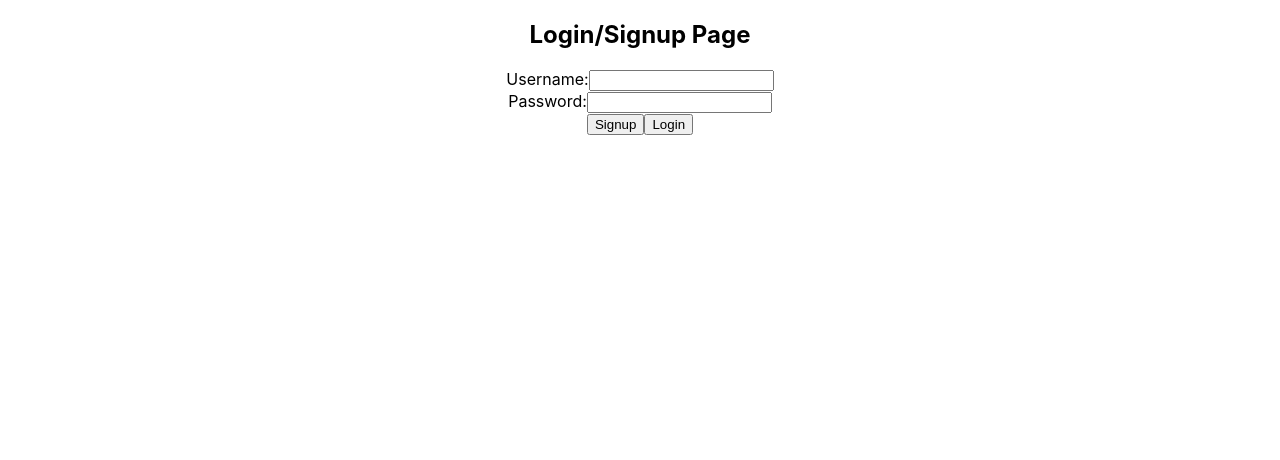
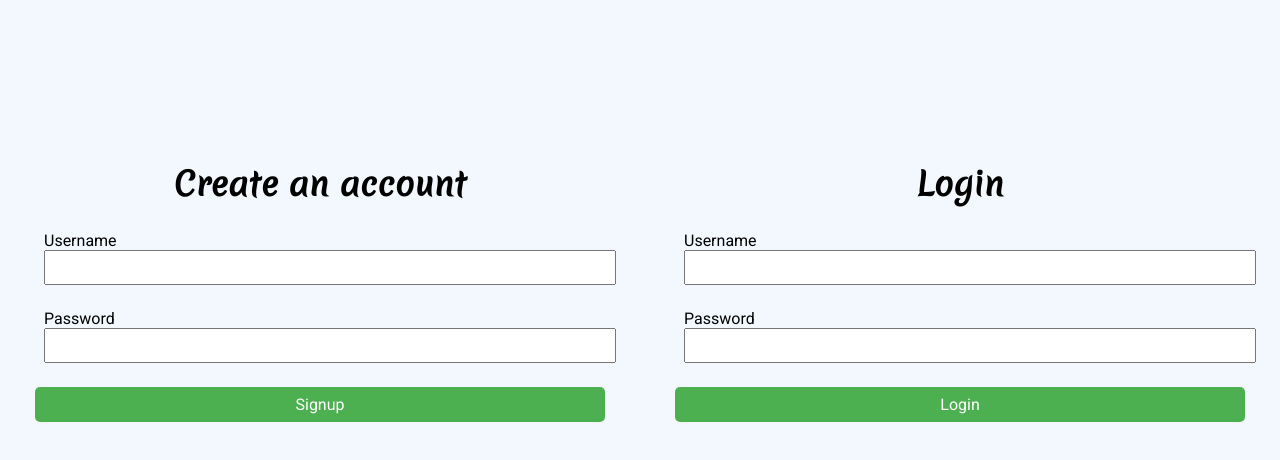
Before and after one commit to aarushi353/Shortid, a React (Create React App) app in the folder client/: page / in a window 1280 px wide. Shown: the top 460 px of the page. Built offline with nearby package versions, Linux system fonts and the light colour scheme.

Commit message:
auth page added

```diff
--- a/client/src/App.js
+++ b/client/src/App.js
@@ -1,7 +1,7 @@
 import React, { useState } from 'react';
-import AuthPage from './components/AuthPage';
-import UrlPage from './components/UrlPage';
-import './App.css';
+import AuthPage from './Pages/Auth';
+import UrlPage from './Pages/Dashboard';
+import './assets/css/App.css';
 
 function App() {
   const [loggedIn, setLoggedIn] = useState(false);
--- /dev/null
+++ b/client/src/Pages/Auth.js
@@ -0,0 +1,86 @@
+import React, { useState } from 'react';
+import axios from 'axios';
+import '../assets/css/Auth.css';
+
+const API_BASE_URL = 'http://localhost:3001';
+
+const AuthPage = ({ onLogin }) => {
+  const [signupUsername, setSignupUsername] = useState('');
+  const [signupPassword, setSignupPassword] = useState('');
+  const [loginUsername, setLoginUsername] = useState('');
+  const [loginPassword, setLoginPassword] = useState('');
+  const [registrationMessage, setRegistrationMessage] = useState('');
+  const [loginErrorMessage, setLoginErrorMessage] = useState('');
+
+  const handleSignUp = async () => {
+    try {
+      await axios.post(`${API_BASE_URL}/auth/signup`, { username: signupUsername, password: signupPassword });
+      console.log('User Registered Successfully');
+      setRegistrationMessage('User registered successfully! Now you can login.');
+      setRegistrationMessageColor('green');
+      setSignupUsername('');
+      setSignupPassword('');
+    } catch (error) {
+      console.error('User already exists');
+      setRegistrationMessage('Username is already taken. Please choose another username!');
+      setRegistrationMessageColor('red');
+    }
+  };
+
+  const handleLogin = async () => {
+    setRegistrationMessage('');
+    setLoginErrorMessage('');
+    try {
+      const response = await axios.post(`${API_BASE_URL}/auth/login`, { username: loginUsername, password: loginPassword });
+      if (response.data.message === 'Login successful') {
+        console.log('Login Successful');
+        onLogin(loginUsername);
+      } else {
+        console.error('Invalid credentials');
+        setLoginErrorMessage('Invalid username or password. Please try again!');
+      }
+    } catch (error) {
+      console.error('Login Failed');
+      setLoginErrorMessage('An error occurred. Please try again later!');
+    }
+  };
+
+  const [registrationMessageColor, setRegistrationMessageColor] = useState('');
+
+  return (
+    <div className='auth'>
+      <div className='signup'>
+        <h1>Create an account</h1>
+        <div className='field'>
+          <label>Username</label>
+          <input type="text" value={signupUsername} onChange={(e) => setSignupUsername(e.target.value)} />
+        </div>
+        <div className='field'>
+          <label>Password</label>
+          <input type="password" value={signupPassword} onChange={(e) => setSignupPassword(e.target.value)} />
+        </div>
+        <div>
+          <button onClick={handleSignUp}>Signup</button>
+          {registrationMessage && <p style={{ color: registrationMessageColor }}>{registrationMessage}</p>}
+        </div>
+      </div>
+      <div className='login'>
+        <h1>Login</h1>
+        <div className='field'>
+          <label>Username</label>
+          <input type="text" value={loginUsername} onChange={(e) => setLoginUsername(e.target.value)} />
+        </div>
+        <div className='field'>
+          <label>Password</label>
+          <input type="password" value={loginPassword} onChange={(e) => setLoginPassword(e.target.value)} />
+        </div>
+        <div>
+          <button onClick={handleLogin}>Login</button>
+          {loginErrorMessage && <p style={{ color: 'red' }}>{loginErrorMessage}</p>}
+        </div>
+      </div>
+    </div>
+  );
+};
+
+export default AuthPage;
--- /dev/null
+++ b/client/src/assets/css/Auth.css
@@ -0,0 +1,70 @@
+@import url('https://fonts.googleapis.com/css2?family=Merienda&display=swap');
+@import url('https://fonts.googleapis.com/css2?family=Roboto:wght@400&display=swap');
+
+h1 {
+    font-family: 'Merienda', cursive;
+}
+
+body {
+    margin: 0;
+    padding: 0;
+    font-family: 'Roboto', sans-serif;
+    background: #F3F8FF;
+    height: 100vh;
+  }
+
+.auth {
+    display: flex;
+}
+
+.signup,
+.login {
+    width: 50vw;
+    margin: 15vh auto;
+    flex: 1;
+    padding: 20px;
+    text-align: center;
+}
+
+.signup label,
+.login label {
+    font-family: 'Roboto', sans-serif;
+}
+
+.signup .field input,
+.login .field input {
+    width: 100%;
+    padding: 8px;
+}
+
+.signup .field,
+.login .field {
+    display: flex;
+    flex-direction: column;
+    text-align: left;
+    margin: 3vh;
+}
+
+.signup button,
+.login button {
+    background-color: #4caf50;
+    color: white;
+    padding: 8px;
+    border: none;
+    border-radius: 5px;
+    cursor: pointer;
+    font-family: 'Roboto', sans-serif;
+    font-size: 16px;
+    width: 95%;
+}
+
+.signup button:hover,
+.login button:hover {
+    background-color: #45a049;
+}
+
+p{
+    font-family: 'Roboto', sans-serif;
+    text-align: left;
+    margin-left: 1vw;
+}
--- /dev/null
+++ b/client/src/assets/css/index.css
@@ -0,0 +1,15 @@
+body {
+  margin: 0;
+  padding: 0;
+  font-family: 'Roboto', sans-serif;
+  background: linear-gradient(to right, #3498db, #2c3e50);
+  height: 100vh;
+  display: flex;
+  align-items: center;
+  justify-content: center;
+}
+
+code {
+  font-family: source-code-pro, Menlo, Monaco, Consolas, 'Courier New',
+    monospace;
+}
--- a/client/src/components/AuthPage.js
+++ /dev/null
@@ -1,54 +0,0 @@
-import React, { useState } from 'react';
-import axios from 'axios';
-
-const API_BASE_URL = 'http://localhost:3001';
-
-const AuthPage = ({ onLogin }) => {
-  const [username, setUsername] = useState('');
-  const [password, setPassword] = useState('');
-  const [loggedInUsername, setLoggedInUsername] = useState('');
-
-  const handleSignUp = async () => {
-    try {
-      await axios.post(`${API_BASE_URL}/auth/signup`, { username, password });
-      console.log('User Registered Successful');
-    } catch (error) {
-      console.error('User already exists');
-    }
-  };
-
-  const handleLogin = async () => {
-    try {
-      const response = await axios.post(`${API_BASE_URL}/auth/login`, { username, password });
-      if (response.data.message === 'Login successful') {
-        console.log('Login Successful');
-        setLoggedInUsername(username);
-        onLogin(username);
-      } else {
-        console.error('Invalid credentials');
-      }
-    } catch (error) {
-      console.error('Login Failed');
-    }
-  };
-
-  return (
-    <div>
-      <h2>Login/Signup Page</h2>
-      <div>
-        <label>Username:</label>
-        <input type="text" value={username} onChange={(e) => setUsername(e.target.value)} />
-      </div>
-      <div>
-        <label>Password:</label>
-        <input type="password" value={password} onChange={(e) => setPassword(e.target.value)} />
-      </div>
-      <div>
-        <button onClick={handleSignUp}>Signup</button>
-        <button onClick={handleLogin}>Login</button>
-      </div>
-    </div>
-  );
-};
-
-export default AuthPage;
--- a/client/src/index.css
+++ /dev/null
@@ -1,13 +0,0 @@
-body {
-  margin: 0;
-  font-family: -apple-system, BlinkMacSystemFont, 'Segoe UI', 'Roboto', 'Oxygen',
-    'Ubuntu', 'Cantarell', 'Fira Sans', 'Droid Sans', 'Helvetica Neue',
-    sans-serif;
-  -webkit-font-smoothing: antialiased;
-  -moz-osx-font-smoothing: grayscale;
-}
-
-code {
-  font-family: source-code-pro, Menlo, Monaco, Consolas, 'Courier New',
-    monospace;
-}
--- a/client/src/index.js
+++ b/client/src/index.js
@@ -1,6 +1,5 @@
 import React from 'react';
 import ReactDOM from 'react-dom/client';
-import './index.css';
 import App from './App';
 
 const root = ReactDOM.createRoot(document.getElementById('root'));
```
Also changed, not shown: client/src/Pages/Dashboard.js (renamed from client/src/components/UrlPage.js), client/src/assets/css/App.css (renamed from client/src/App.css), client/src/assets/css/Dashboard.css (added).
